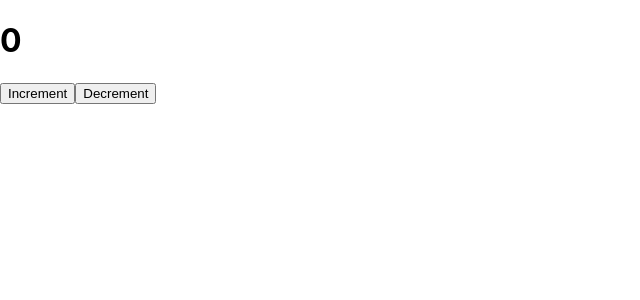
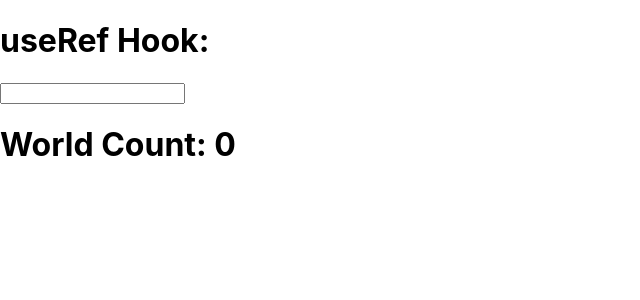
Before and after one commit to AnkitKushwah76/react-crud, a React (Create React App) app: page / in a window 1280 px wide. Shown: the top 300 px of the page, without its empty margins (0-640 px from the left). Built offline with nearby package versions, Linux system fonts and the light colour scheme.

Commit message:
UseRef Hook

```diff
--- a/src/App.js
+++ b/src/App.js
@@ -1,14 +1,16 @@
-import logo from './logo.svg';
-import './App.css';
-import './Condition.js';
-import Condition from './Condition.js';
-import Hook from './Hook.js';
+import logo from "./logo.svg";
+import "./App.css";
+import "./Condition.js";
+import Condition from "./Condition.js";
+import Hook from "./Hook.js";
+import RefHook from "./RefHook.js";
 
 function App() {
   return (
     <>
-    {/* <Condition/> */}
-    <Hook/>
+      {/* <Condition/> */}
+      {/* <Hook/> */}
+      <RefHook />
     </>
   );
 }
--- /dev/null
+++ b/src/RefHook.js
@@ -0,0 +1,23 @@
+import React, { useState, useRef } from "react"
+
+const RefHook = () =>{
+  const [val, setVal] = useState("");
+  const refElement = useRef(0);
+  const change = (event) =>{
+   setVal(event.target.value);
+
+   refElement.current = refElement.current+1
+  }
+
+  return (
+    <>
+      <div className="container">
+         <h1> useRef Hook:</h1>
+         <input type='text' onChange={change}/>
+         <h1> World Count: {refElement.current}</h1>
+      </div>
+    </>
+  )
+}
+
+export default RefHook;
```
